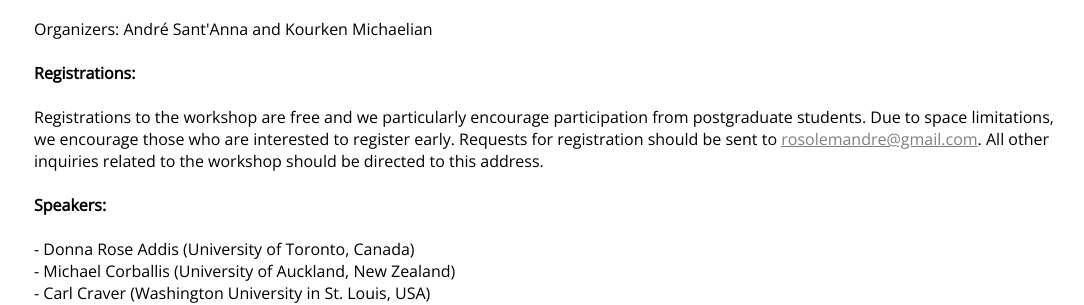
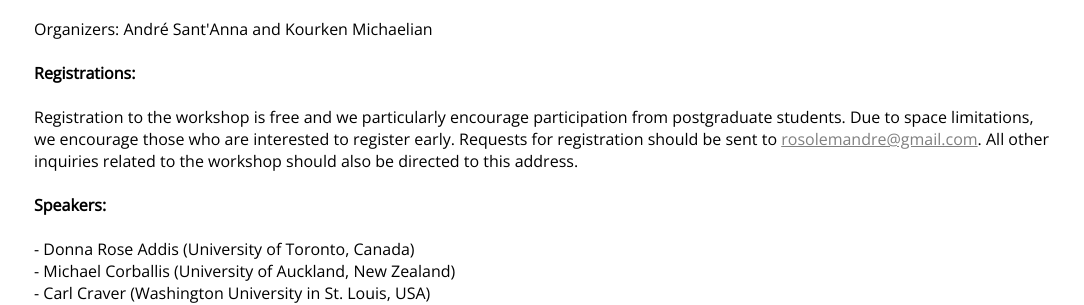
Before and after one commit to andresantanna/andresantanna.github.io, a Jekyll site: the page otago-mtt.html, which Jekyll copies as it is, in a window 1280 px wide. Shown: the part 988-1293 px from the top of the page, without its empty margins (94-1178 px from the left). Built offline with Jekyll 4.4.1, drawn with Linux system fonts in a browser that asks for light colours; comment, search, counter and statistics services are not loaded.

Commit message:
Update otago-mtt.html

```diff
--- a/otago-mtt.html
+++ b/otago-mtt.html
@@ -49,8 +49,8 @@
 
 				<br /><br />
 
-				Registrations to the workshop are free and we particularly encourage participation from postgraduate students. Due to space limitations, we encourage those who are interested to register early. Requests for registration should be sent to <a href="mailto:rosolemandre@gmail.com">rosolemandre@gmail.com</a>.
-				All other inquiries related to the workshop should be directed to this address.
+				Registration to the workshop is free and we particularly encourage participation from postgraduate students. Due to space limitations, we encourage those who are interested to register early. Requests for registration should be sent to <a href="mailto:rosolemandre@gmail.com">rosolemandre@gmail.com</a>.
+				All other inquiries related to the workshop should also be directed to this address.
 
 				<br /><br />
 
```
